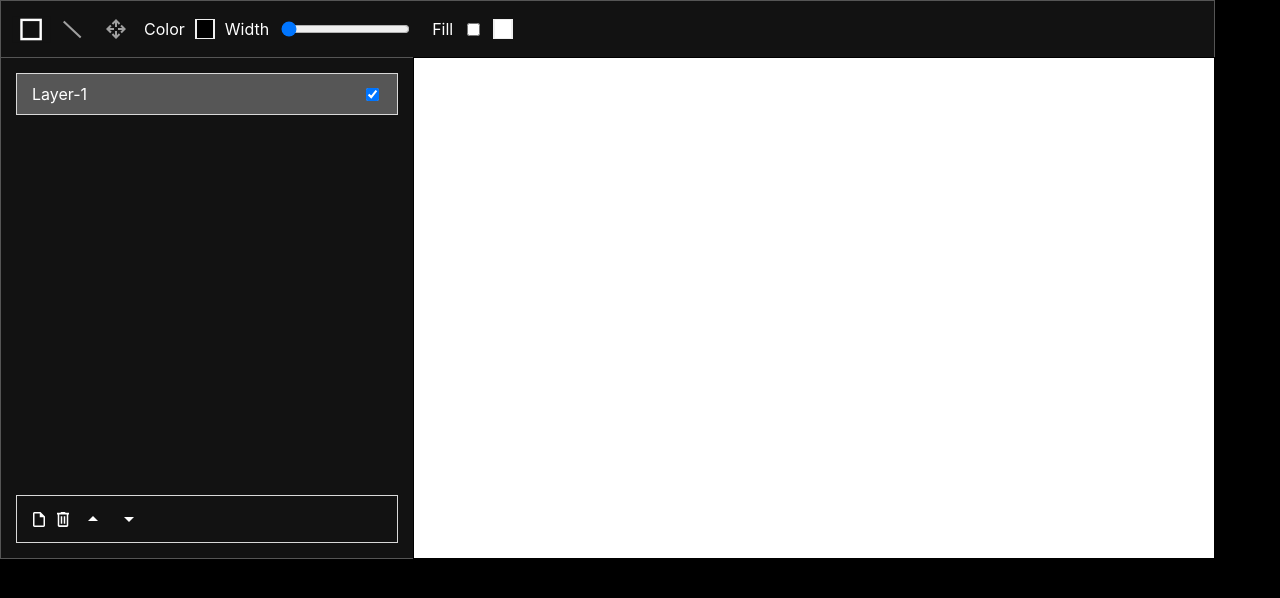
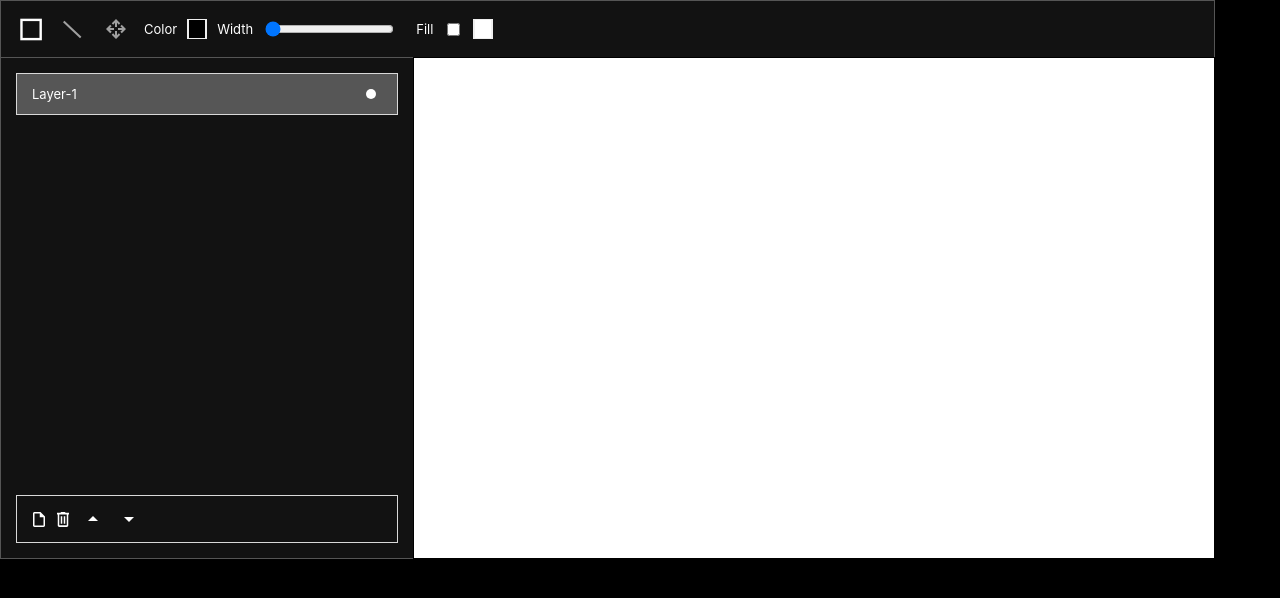
Before and after one commit to Rexzinho/Drawing_App_V1, a React (Vite) app: page / in a window 1280 px wide. Shown: the top 598 px of the page. Built offline with nearby package versions, Linux system fonts and the light colour scheme.

Commit message:
Ajustes visuais

```diff
--- a/src/App.css
+++ b/src/App.css
@@ -52,13 +52,19 @@ input[type="checkbox"]:hover{
 .draw-button{
     display: flex;
     justify-content: center;
-    background-color: #121212;
+    background-color: transparent;
     border: none;
 }
 .draw-button:hover{
     cursor:pointer;
 }
-
+.hide-button{
+    width: 40px;
+    height: 100%;
+    display: flex;
+    align-items: center;
+    justify-content: right;
+}
 .layers-container{
     border-style: solid;
     border-color: rgb(85, 85, 85);
@@ -71,7 +77,9 @@ input[type="checkbox"]:hover{
     justify-content: space-between;
     height: 100%;
 }
-
+.hidden{
+    opacity: 0%;
+}
 .canvas-container{
     display:flex;
 }
@@ -124,6 +132,7 @@ input[type="checkbox"]:hover{
 .layers-container,
 .tools-container{
     font-family: Inter;
+    font-size: 13px;
     color: white;
     background-color: #121212;
 }
--- a/src/DrawingApp.jsx
+++ b/src/DrawingApp.jsx
@@ -2,13 +2,9 @@ import { useLayoutEffect, useEffect, useContext, useState } from 'react';
 import { DrawingContext } from './contexts/DrawingContext';
 import rough from 'roughjs/bundled/rough.esm';
 
+import logos from "./assets/index";
+
 import "./App.css";
-import LayerSvg from './assets/Layer.svg';
-import TrashSvg from './assets/Trash.svg';
-import Line from './assets/Line.svg';
-import Square from './assets/Square.svg';
-import Selection from './assets/Selection.svg';
-import Arrow from './assets/Arrow.svg';
 
 import DrawingLayers from './DrawingLayers';
 import DrawingFunctions from './DrawingFunctions';
@@ -184,7 +180,7 @@ function DrawingApp() {
             : "draw-button tool"}
           onClick={() => setTool("rectangle")}
         >
-          <img src={Square} alt="Square"/>
+          <img src={logos.Square} alt="Square"/>
         </button>
         <button
           className={tool === "line"
@@ -192,7 +188,7 @@ function DrawingApp() {
             : "draw-button tool"}
           onClick={() => setTool("line")}
         >
-          <img src={Line} alt="Line"/>
+          <img src={logos.Line} alt="Line"/>
         </button>
         <button
             className={tool === "selection"
@@ -200,7 +196,7 @@ function DrawingApp() {
               : "draw-button tool"}
           onClick={() => setTool("selection")}
         >
-          <img src={Selection} alt="Line"/>
+          <img src={logos.Selection} alt="Line"/>
         </button>
 
         <label htmlFor="stroke">Color</label>
@@ -248,26 +244,31 @@ function DrawingApp() {
                   <div className="layer-name" onClick={() => selectLayer(layer.id)}>
                       {layer.name}
                   </div>
-                  <input
-                    type="checkbox"
-                    checked={!layer.hidden}
-                    onChange={() => hideLayer(index)}
-                    />
+                  <button
+                    className="draw-button hide-button"
+                    onClick={() => hideLayer(index)}
+                  >
+                    <img
+                      className={layer.hidden && "hidden"}
+                      src={logos.View}
+                      style={{width: "10px"}}
+                      />
+                  </button>
                 </div>
               ))}
             </div>
             <div className="layer-buttons" key={selectedLayer.id}>
               <button onClick={createLayer} className="draw-button">
-                <img src={LayerSvg} alt="CreateLayer" />
+                <img src={logos.Layer} alt="CreateLayer" />
               </button>
               <button onClick={() => deleteLayer(selectedLayer.id)} className="draw-button">
-                <img src={TrashSvg} alt="DeleteLayer" />
+                <img src={logos.Trash} alt="DeleteLayer" />
               </button>
               <button onClick={() => upLayer(selectedLayer.id)} className="draw-button">
-                <img src={Arrow} alt="DeleteLayer" />
+                <img src={logos.Arrow} alt="DeleteLayer" />
               </button>
               <button onClick={() => downLayer(selectedLayer.id)} className="draw-button">
-                <img src={Arrow} alt="DeleteLayer" style={{transform: "rotate(180deg)"}}/>
+                <img src={logos.Arrow} alt="DeleteLayer" style={{transform: "rotate(180deg)"}}/>
               </button>
             </div>
           </div>
--- /dev/null
+++ b/src/assets/index.jsx
@@ -0,0 +1,19 @@
+import Arrow from './Arrow.svg';
+import Layer from './Layer.svg';
+import Line from './Line.svg';
+import Square from './Square.svg';
+import Selection from './Selection.svg';
+import Trash from './Trash.svg';
+import View from './View.svg';
+
+const logos = {
+    Arrow,
+    Layer,
+    Line,
+    Square,
+    Selection,
+    Trash,
+    View
+}
+
+export default logos;
```
Also changed, not shown: src/assets/View.svg (added).
